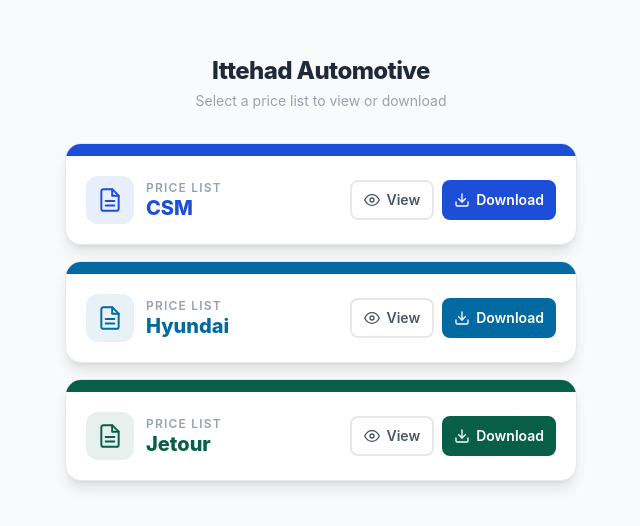
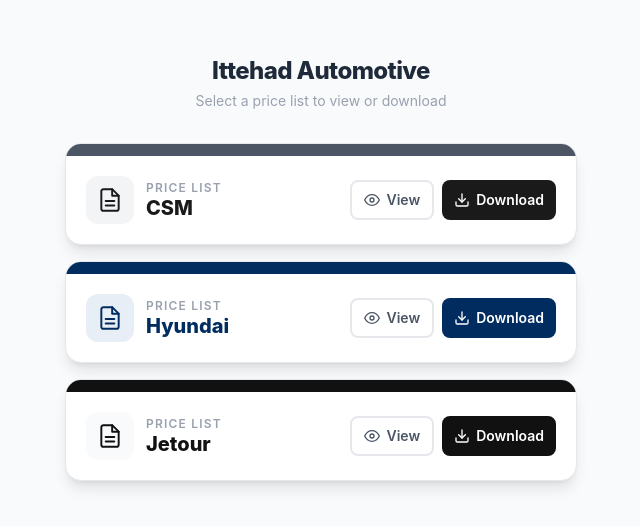
Before and after one commit to Rehanminhas03/ittehad-automotive, a Next.js app: page / in a window 1280 px wide. Shown: the part 132-658 px from the top of the page, without its empty margins (319-959 px from the left). Built offline with nearby package versions, Linux system fonts and the light colour scheme.

Commit message:
Update brand colour themes: CSM gray/black, Hyundai blue/white, Jetour black/white

```diff
--- a/app/page.tsx
+++ b/app/page.tsx
@@ -7,19 +7,28 @@ const priceLists = [
     id: "csm",
     brand: "CSM",
     file: "/csm-pricelist.pdf",
-    color: "#1d4ed8",
+    color: "#1a1a1a",
+    stripColor: "#4b5563",
+    iconBg: "#f3f4f6",
+    iconStroke: "#1a1a1a",
   },
   {
     id: "hyundai",
     brand: "Hyundai",
     file: "/hyundai-pricelist.pdf",
-    color: "#0369a1",
+    color: "#002C5F",
+    stripColor: "#002C5F",
+    iconBg: "#e8eef5",
+    iconStroke: "#002C5F",
   },
   {
     id: "jetour",
     brand: "Jetour",
     file: "/jetour-pricelist.pdf",
-    color: "#065f46",
+    color: "#111111",
+    stripColor: "#111111",
+    iconBg: "#f9fafb",
+    iconStroke: "#111111",
   },
 ];
 
@@ -42,30 +51,24 @@ function Card({ item }: { item: (typeof priceLists)[0] }) {
   };
 
   return (
-    <div
-      className="rounded-2xl overflow-hidden shadow-lg border border-gray-200 bg-white"
-    >
+    <div className="rounded-2xl overflow-hidden shadow-lg border border-gray-200 bg-white">
       {/* Top colour strip */}
-      <div
-        className="h-3 w-full"
-        style={{ background: item.color }}
-      />
+      <div className="h-3 w-full" style={{ background: item.stripColor }} />
 
       <div className="p-5 flex items-center justify-between gap-4">
         {/* Left: icon + brand */}
         <div className="flex items-center gap-3">
           <div
             className="w-12 h-12 rounded-xl flex items-center justify-center flex-shrink-0"
-            style={{ background: item.color + "18" }}
+            style={{ background: item.iconBg }}
           >
-            {/* PDF icon */}
             <svg
               xmlns="http://www.w3.org/2000/svg"
               width="26"
               height="26"
               viewBox="0 0 24 24"
               fill="none"
-              stroke={item.color}
+              stroke={item.iconStroke}
               strokeWidth="1.8"
               strokeLinecap="round"
               strokeLinejoin="round"
```
